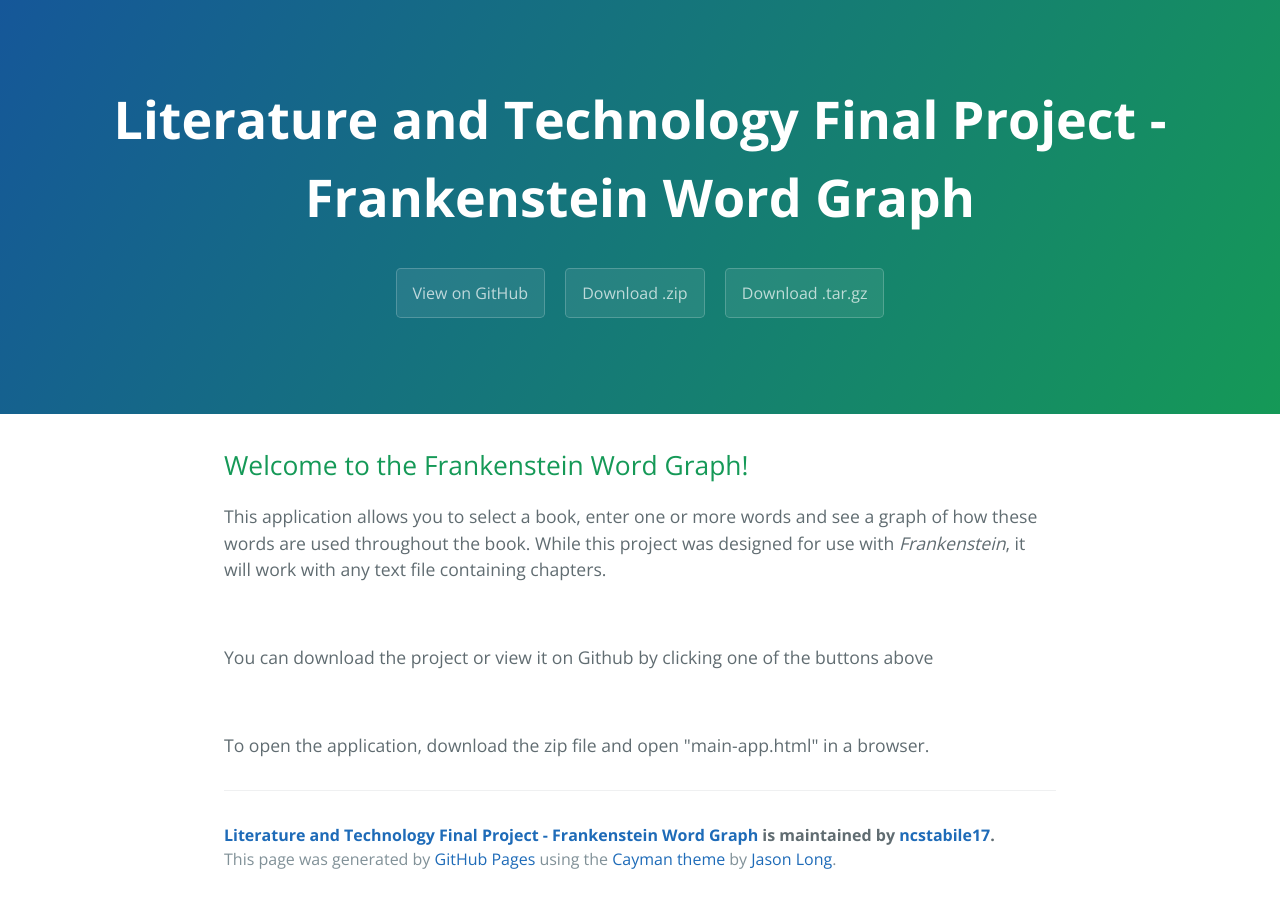
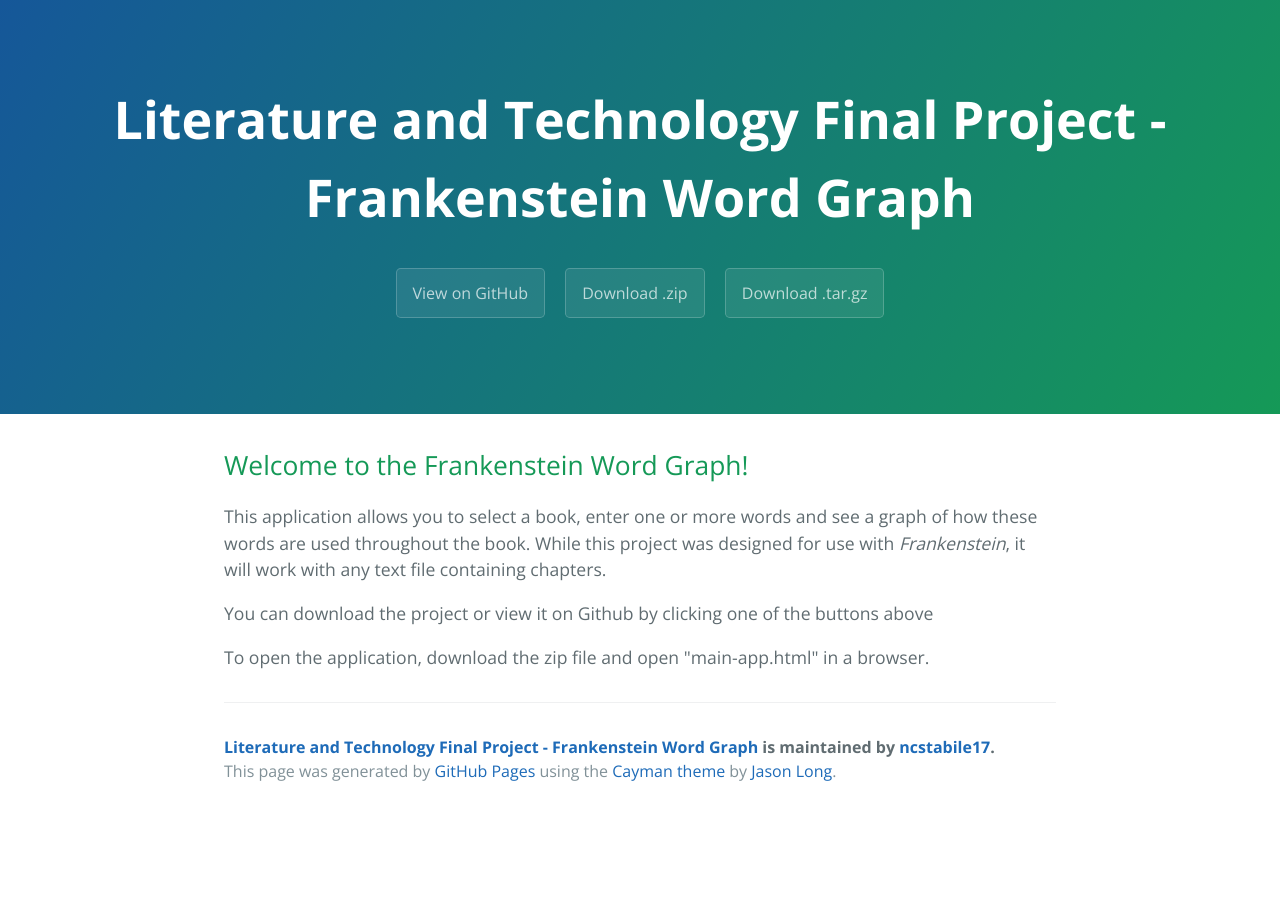
Before and after one commit to ncstabile17/Word_Graph, a plain HTML site: page index.html in a window 1280 px wide. After the commit the page ends 815 px from the top, so only its background shows below. Drawn offline with nearby package versions, Linux system fonts and the light colour scheme.

Commit message:
Update index.html

```diff
--- a/index.html
+++ b/index.html
@@ -23,8 +23,8 @@
 <a id="welcome-to-the-frankenstein-word-graph" class="anchor" href="#welcome-to-the-frankenstein-word-graph" aria-hidden="true"><span aria-hidden="true" class="octicon octicon-link"></span></a>Welcome to the Frankenstein Word Graph!</h2>
 <p>This application allows you to select a book, enter one or more words and see a graph of how
 these words are used throughout the book. While this project was designed for use with <i> Frankenstein</i>,
-it will work with any text file containing chapters.</p><br>
-<p>You can download the project or view it on Github by clicking one of the buttons above </p><br>
+it will work with any text file containing chapters.</p>
+<p>You can download the project or view it on Github by clicking one of the buttons above </p>
 <p>To open the application, download the zip file and open "main-app.html" in a browser.</p>
 
       <footer class="site-footer">
```
